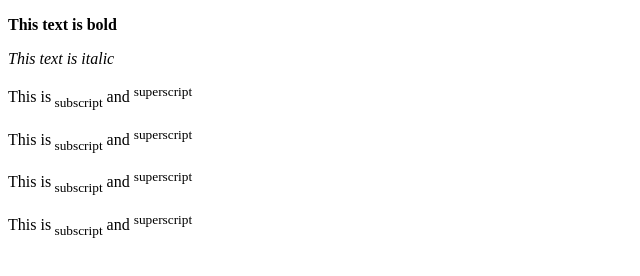
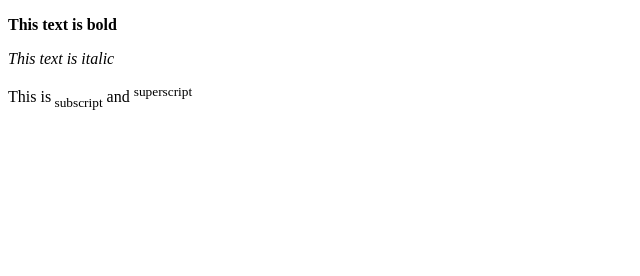
Before and after one commit to alisiah/Test1, a plain HTML site: page index.html in a window 1280 px wide. Shown: the whole page, without its empty margins (0-640 px from the left). Drawn offline with Linux system fonts and the light colour scheme.

Commit message:
Revert "Source Tree Test"
This reverts commit a64db223162f87b73fd3d140d3596ca405d76578.

```diff
--- a/index.html
+++ b/index.html
@@ -5,9 +5,6 @@
 <p><b>This text is bold</b></p>
 <p><i>This text is italic</i></p>
 <p>This is<sub> subscript</sub> and <sup>superscript</sup></p>
-<p>This is<sub> subscript</sub> and <sup>superscript</sup></p>
-<p>This is<sub> subscript</sub> and <sup>superscript</sup></p>
-<p>This is<sub> subscript</sub> and <sup>superscript</sup></p>
 
 
 </body>
```
